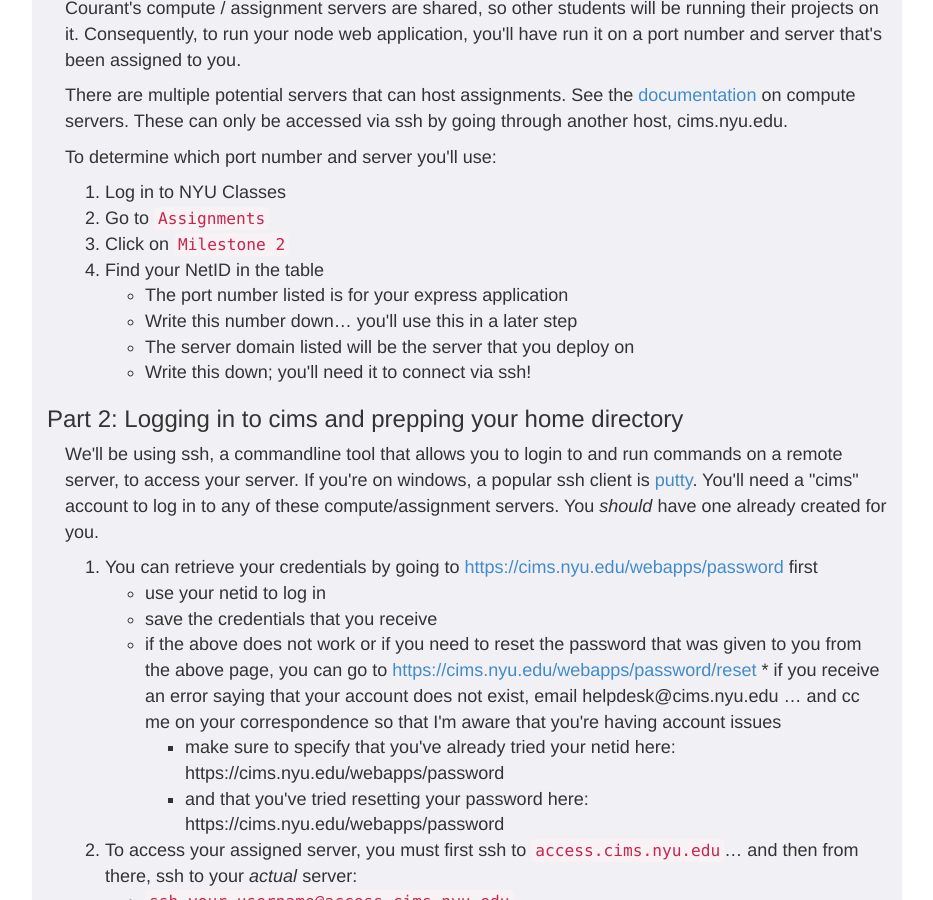
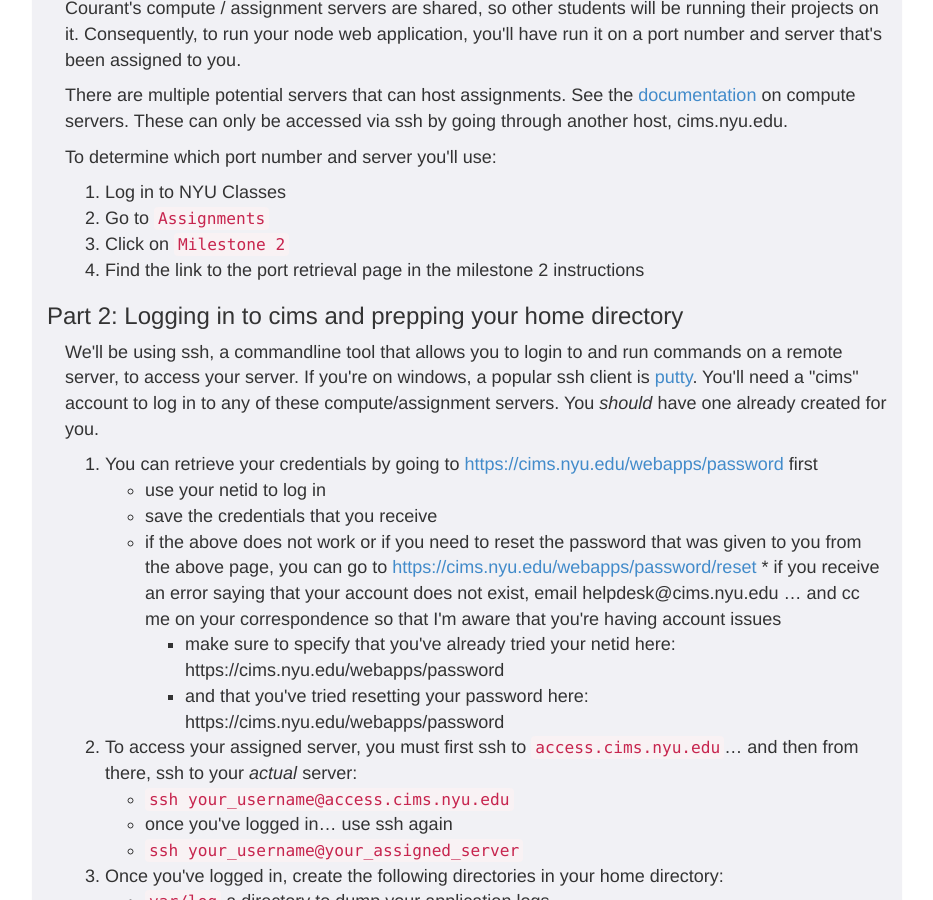
Before and after one commit to foureyes/csci-ua.0480-spring2018-008, a Jekyll site: the page built from homework/deploy.markdown, in a window 1280 px wide and 900 px high, scrolled down 558 px. Shown: the whole window, without its empty margins (173-1106 px from the left). Built offline with Jekyll 4.4.1, drawn with Linux system fonts in a browser that asks for light colours.

Commit message:
fix up hw7 link, deploy instructions

```diff
--- a/_data/schedule.csv
+++ b/_data/schedule.csv
@@ -411,7 +411,7 @@ Password Hashing
 * [Promises](slides/21/promises.html)
 ",,"__Due Wednesday 4/11 at 11pm:__
 
-* [Homework #8](homework/07.html)
+* [Homework #7](homework/07.html)
 * [Final Project Miletsone #02](final-project.html#milestone02)",m1 due
 y,,20,9-Apr,Mon,"* AJAX Review
 * Promises Review
--- a/homework/deploy.markdown
+++ b/homework/deploy.markdown
@@ -61,11 +61,7 @@ To determine which port number and server you'll use:
 1. Log in to NYU Classes
 2. Go to <code>Assignments</code>
 3. Click on <code>Milestone 2</code>
-4. Find your NetID in the table
-  * The port number listed is for your express application
-  * Write this number down... you'll use this in a later step
-    * The server domain listed will be the server that you deploy on
-    * Write this down; you'll need it to connect via ssh!
+4. Find the link to the port retrieval page in the milestone 2 instructions
 
 </section>
 
```
